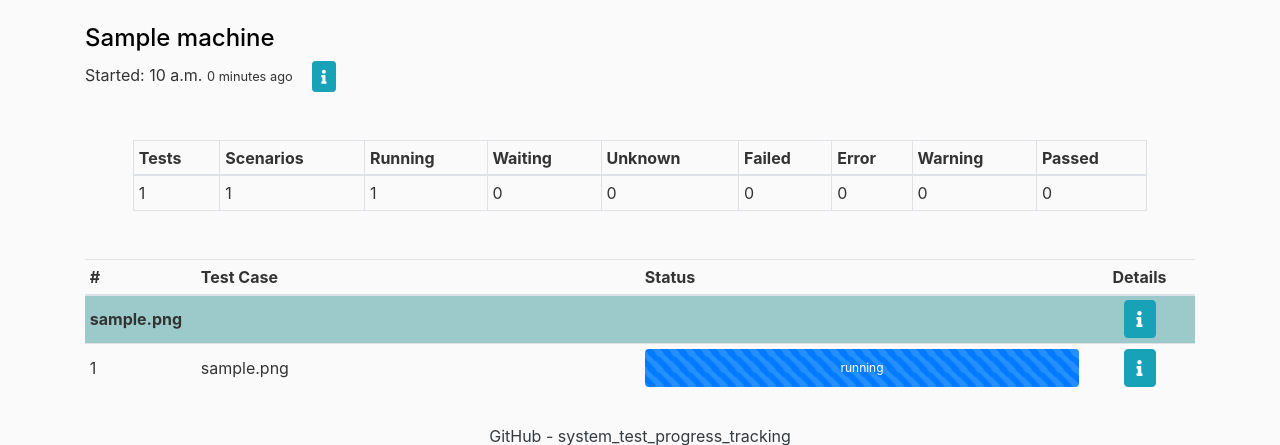
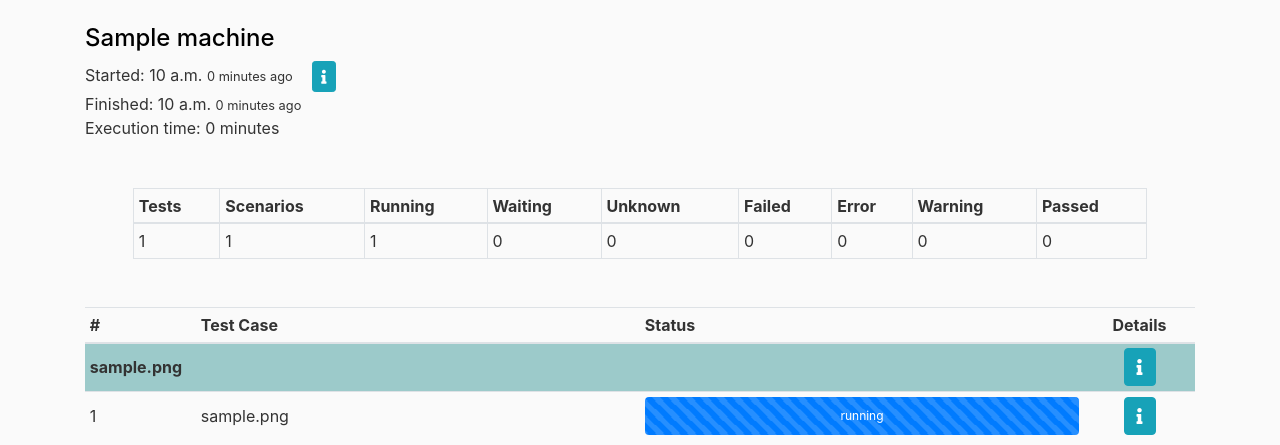
Before and after one commit to TobKed/system_test_progress_tracking, a Django app: page /dry_run_data/1 in a window 1280 px wide. Shown: the part 56-501 px from the top of the page. Run offline with Django 3.2, Linux system fonts and the light colour scheme; tables that the repository leaves empty hold one stand-in row (values such as "Sample post"); some libraries are stand-ins or nearby versions.

Commit message:
info improvement

```diff
--- a/system_test_progress_tracking/progress_tracking/templates/progress_tracking/dry_run_data_detail.html
+++ b/system_test_progress_tracking/progress_tracking/templates/progress_tracking/dry_run_data_detail.html
@@ -6,8 +6,14 @@
                 <a href="{% url 'machine-detail-view' dry_run_data.machine.pk %}" style="text-decoration: none; color: black;">{{ dry_run_data.machine.machine_name }}</a>
             </h4>
             <p>
-                Started: {{ dry_run_data.timestamp|time }} <small>{{ dry_run_data.timestamp|timesince }} ago </small>
+                Started: {{ dry_run_data.master_scenario.timestamp_start|time }} <small>{{ dry_run_data.master_scenario.timestamp_start|timesince }} ago </small>
                 <button class="btn btn-info btn-sm info-button mx-3" data-toggle="modal" title="Info" data-target="#infoModal" data-model-name="master_scenario" data-model-id="{{ dry_run_data.master_scenario.id }}"><span class="fas fa-info"></span></button>
+                {% if dry_run_data.master_scenario.timestamp_start and dry_run_data.master_scenario.timestamp_stop %}
+                    <br>
+                    Finished: {{ dry_run_data.master_scenario.timestamp_stop|time }} <small>{{ dry_run_data.master_scenario.timestamp_stop|timesince }} ago </small>
+                    <br>
+                    Execution time: {{ dry_run_data.master_scenario.timestamp_start|timesince:dry_run_data.master_scenario.timestamp_stop }}
+                {% endif %}
             </p>
 
             <p class="article-content">
```
